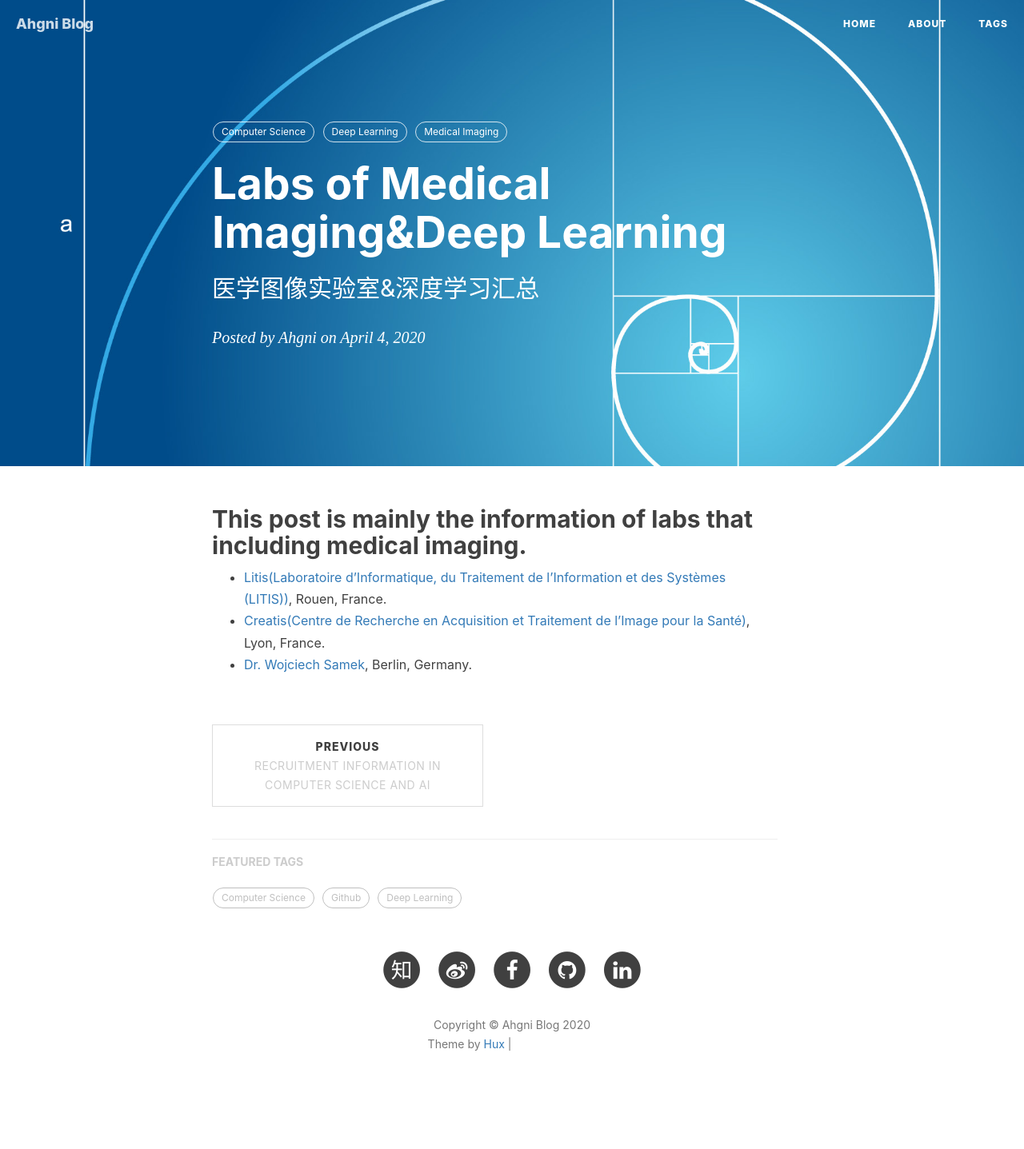
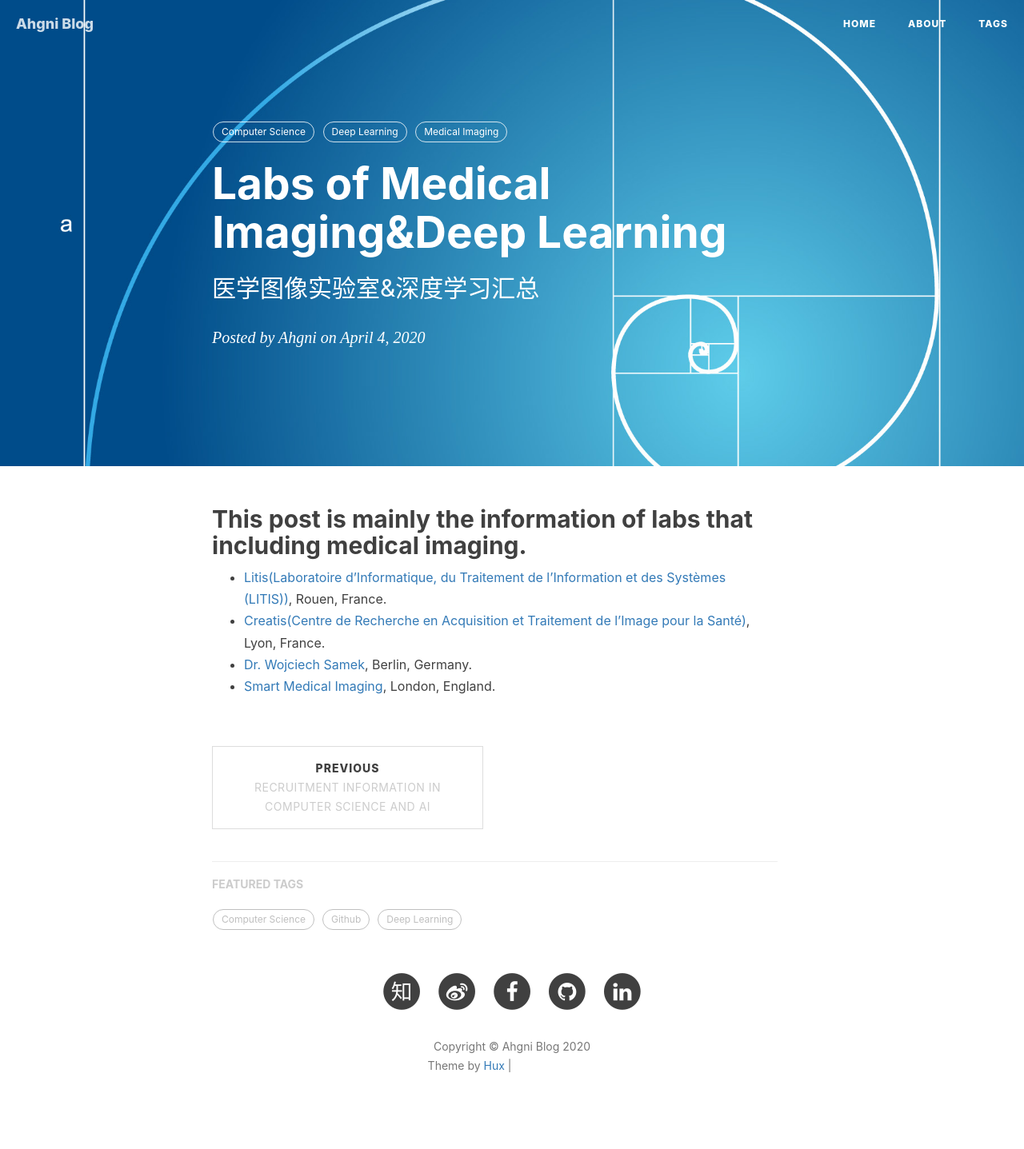
Before and after one commit to jizhang02/jizhang02.github.io, a Jekyll site: the page built from _posts/2020-04-04-lab.markdown, in a window 1280 px wide. Shown: the whole page at 80% size. Built offline with Jekyll 4.4.1, drawn with Linux system fonts in a browser that asks for light colours; nearby versions of some CDN libraries; comment, search, counter and statistics services are not loaded; before the commit the page ends 1410 px from its top, so only the background shows below that; grey boxes are pictures that could not be loaded.

Commit message:
Update 2020-04-04-lab.markdown

```diff
--- a/_posts/2020-04-04-lab.markdown
+++ b/_posts/2020-04-04-lab.markdown
@@ -16,3 +16,4 @@ tags:
 * [Litis(Laboratoire d'Informatique, du Traitement de l'Information et des Systèmes (LITIS))](http://www.litislab.fr/), Rouen, France.
 * [Creatis(Centre de Recherche en Acquisition et Traitement de l'Image pour la Santé)](https://www.creatis.insa-lyon.fr/site7/en), Lyon, France.
 * [Dr. Wojciech Samek](http://iphome.hhi.de/samek/), Berlin, Germany.
+* [Smart Medical Imaging](https://www.imagingcdt.com/), London, England.
```
